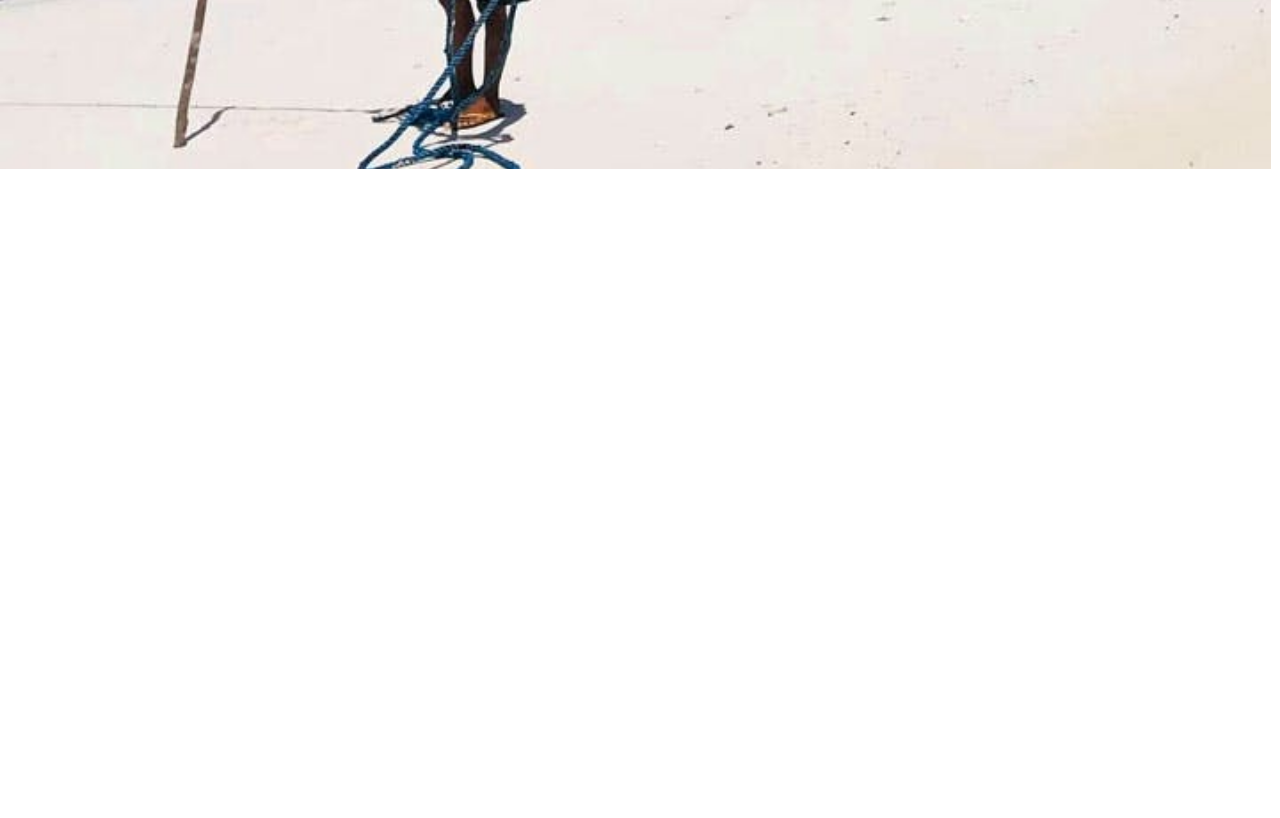
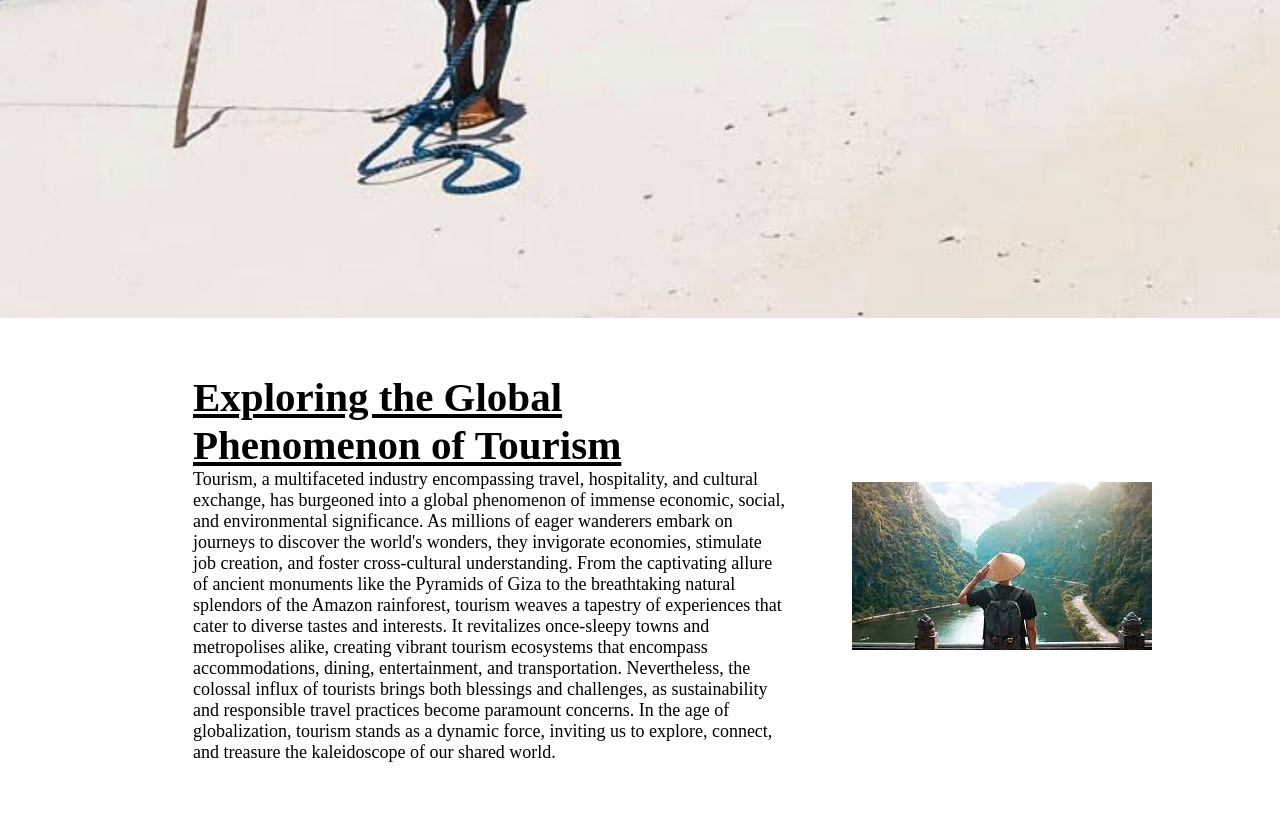
Before and after one commit to hassan-55HK/myWebsite1, a plain HTML site: page index.html in a window 1280 px wide. Shown: the part 1356-2174 px from the top of the page. Before the commit the page ends 1674 px from the top, so only its background shows below. Drawn offline with Linux system fonts and the light colour scheme.

Commit message:
sectionRight complete

```diff
--- a/images/css/style.css
+++ b/images/css/style.css
@@ -126,3 +126,16 @@
     padding: 6px 10px;
     vertical-align: middle;
 }
+
+.secRight{
+    height: 500px;
+    display: flex;
+    align-items: center;
+    justify-content: space-evenly;
+    max-width: 80%;
+    margin: auto;
+}
+
+.para{
+    padding: 0 65px;
+}
--- a/index.html
+++ b/index.html
@@ -38,5 +38,22 @@
             </div>
         </div>
     </section>
+    <section class="secRight">
+        <div class="para">
+        <p class="sectionTag text-big">Exploring the Global Phenomenon of Tourism</p>
+        <p class="sectionSubTag text-small">Tourism, a multifaceted industry encompassing travel, hospitality, and cultural exchange,
+            has burgeoned into a global phenomenon of immense economic, social, and environmental significance.
+            As millions of eager wanderers embark on journeys to discover the world's wonders,
+            they invigorate economies, stimulate job creation, and foster cross-cultural understanding.
+            From the captivating allure of ancient monuments like the Pyramids of Giza to the breathtaking natural splendors of the Amazon rainforest,
+            tourism weaves a tapestry of experiences that cater to diverse tastes and interests. It revitalizes once-sleepy towns and metropolises alike,
+            creating vibrant tourism ecosystems that encompass accommodations, dining, entertainment, and transportation.
+            Nevertheless, the colossal influx of tourists brings both blessings and challenges,
+            as sustainability and responsible travel practices become paramount concerns. In the age of globalization,
+            tourism stands as a dynamic force, inviting us to explore, connect,
+            and treasure the kaleidoscope of our shared world.</p>
+        </div>
+        <div class="Thumbnail"><img class="imgFluid" src="images/man-with a bag.jpg" alt=""></div>
+    </section>
 </body>
 </html>
```
Also changed, not shown: images/secLeft.jpg (added).
